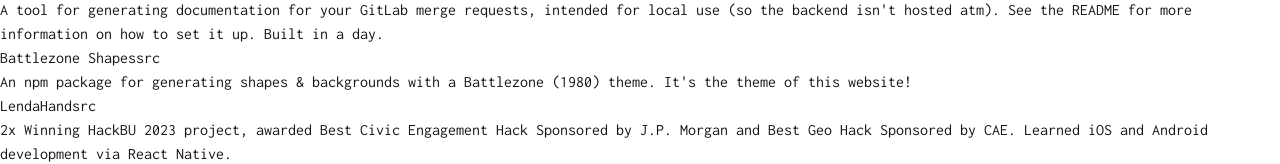
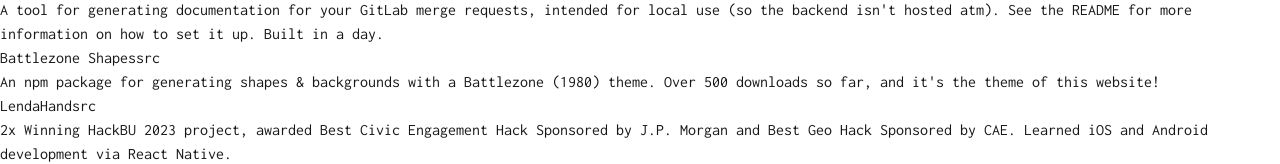
Before and after one commit to brianmatzelle/matzelle-next, a Next.js app: page / in a window 1280 px wide. Shown: the part 266-430 px from the top of the page. Built offline with nearby package versions, Linux system fonts and the light colour scheme.

Commit message:
added battlezone stats

```diff
--- a/src/app/page.tsx
+++ b/src/app/page.tsx
@@ -64,7 +64,7 @@
               >
                 Battlezone (1980)
               </A>{" "}
-              theme. It&apos;s the theme of this website!
+              theme. Over 500 downloads so far, and it&apos;s the theme of this website!
             </p>
           </Project>
 
```
